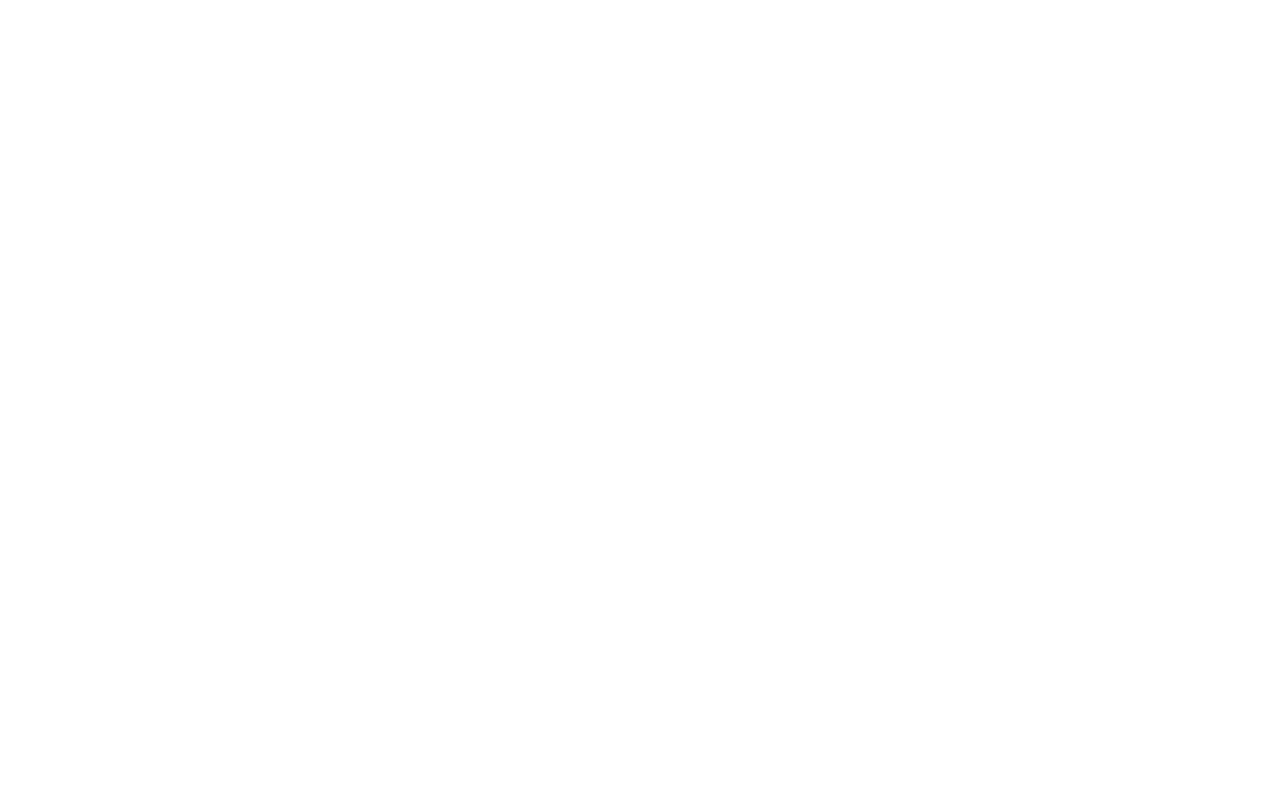
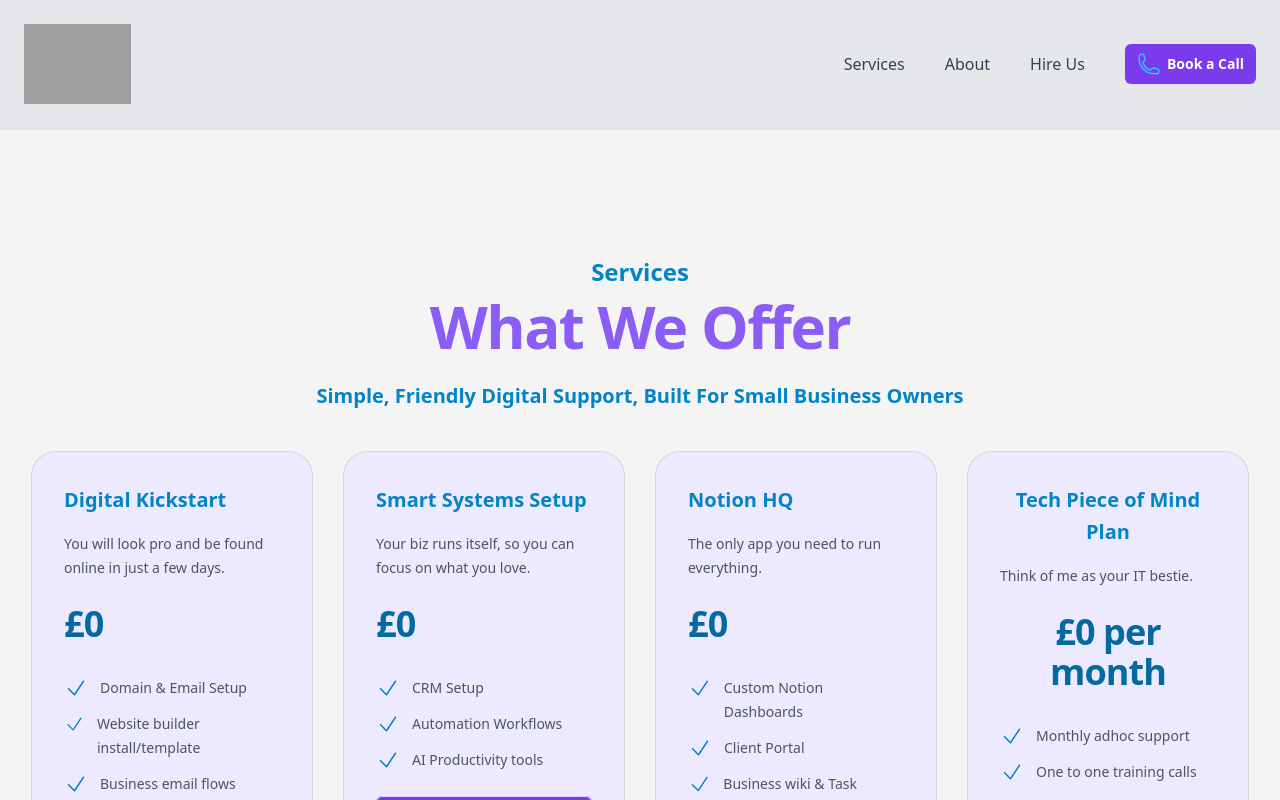
Before and after one commit to DigitalITServices/DigitalServices, a Nuxt app: page /Services in a window 1280 px wide. Before the commit this address had no page. Shown: the top 800 px of the page. Built offline with nearby package versions, Linux system fonts and the light colour scheme; grey boxes are pictures that could not be loaded.

Commit message:
Added Services page with price tiers and added to header

```diff
--- a/components/Header.vue
+++ b/components/Header.vue
@@ -17,8 +17,8 @@
 
             <!-- Desktop Menu -->
             <nav class="hidden md:flex space-x-10">
-              <div class="relative">
-                <!-- Item active: "text-gray-900", Item inactive: "text-gray-500" -->
+              <!--<div class="relative">
+
                 <button type="button" @click="isOpen =!isOpen" class="group bg-gray-200 rounded-md text-gray-700 inline-flex items-center text-base font-medium hover:text-gray-900 focus:outline-none focus:ring-2 focus:ring-offset-2 focus:ring-violet-300">
                   <span> Services </span>
                   <svg class="ml-2 h-5 w-5 text-gray-700 group-hover:text-gray-900" xmlns="http://www.w3.org/2000/svg" viewBox="0 0 20 20" fill="currentColor" aria-hidden="true">
@@ -36,7 +36,7 @@
                 >
                   <div v-show="isOpen" class="origin-top-right absolute right-0 mt-2 w-56 rounded-md shadow-lg">
                     <div class="rounded-md bg-gray-200 shadow-xs">
-                      <!-- Snipped  -->
+                      <!-- Snipped
                       <div class="absolute -ml-4 mt-3 transform z-10 px-2 w-screen max-w-md sm:px-0 lg:ml-0 lg:left-1/2 lg:-translate-x-1/2">
                         <div class="rounded-lg shadow-lg ring-1 ring-black ring-opacity-5 overflow-hidden">
                           <div class="relative grid gap-6 bg-gray-200 px-5 py-6 sm:gap-8 sm:p-8">
@@ -116,7 +116,10 @@
                     </div>
                   </div>
                 </transition>
-              </div>
+              </div>-->
+              <NuxtLink to="/Services" class="text-base font-medium text-gray-700 hover:text-gray-900 focus:outline-none focus:ring-2 focus:ring-offset-2 focus:ring-violet-300">
+                Services
+              </NuxtLink>
 
               <NuxtLink to="/About" class="text-base font-medium text-gray-700 hover:text-gray-900 focus:outline-none focus:ring-2 focus:ring-offset-2 focus:ring-violet-300">
                 About
--- /dev/null
+++ b/pages/Services.vue
@@ -0,0 +1,130 @@
+<template>
+  <div class="bg-zinc-100">
+    <Header />
+    <main>
+      <!-- Pricing section -->
+      <form class="tiers bg-zinc-100 pt-24 sm:pt-32">
+        <div class="mx-auto max-w-7xl px-6 lg:px-8">
+          <div class="mx-auto max-w-4xl text-center">
+            <h1 class="text-2xl font-bold text-sky-600">Services</h1>
+            <p class="mt-2 text-5xl font-semibold tracking-tight text-balance text-violet-500 sm:text-6xl">
+              What We Offer
+            </p>
+          </div>
+          <p class="mx-auto mt-6 max-w-2xl text-center text-4xl font-semibold text-pretty text-sky-600 sm:text-xl/8">
+            Simple, Friendly Digital Support, Built For Small Business Owners
+          </p>
+          <div class="isolate mx-auto mt-10 grid max-w-md grid-cols-1 gap-8 md:max-w-2xl md:grid-cols-2 lg:max-w-4xl xl:mx-0 xl:max-w-none xl:grid-cols-4">
+            <div v-for="tier in pricing.tiers" :key="tier.id" class="group/tier rounded-3xl p-8 ring-1 bg-violet-100 ring-gray-300 data-featured:ring-2 data-featured:ring-indigo-600">
+              <div class="flex items-center justify-between gap-x-4">
+                <h3 :id="`tier-${tier.id}`" class="text-center text-xl/8 font-bold text-sky-600">{{ tier.name }}</h3>
+              </div>
+              <p class="mt-4 text-sm/6 text-gray-600">{{ tier.description }}</p>
+              <p class="text-center mt-6 flex items-baseline gap-x-1">
+                <span class="text-4xl font-semibold tracking-tight text-sky-700">{{ tier.price }}</span>
+              </p>
+              <ul role="list" class="mt-8 space-y-3 text-sm/6 text-gray-600">
+                <li v-for="feature in tier.features" :key="feature" class="flex gap-x-3">
+                  <svg xmlns="http://www.w3.org/2000/svg" fill="none" viewBox="0 0 24 24" stroke-width="1.5" stroke="#0284c7" class="size-6">
+                    <path stroke-linecap="round" stroke-linejoin="round" d="m4.5 12.75 6 6 9-13.5" />
+                  </svg>
+                  {{ feature }}
+                </li>
+              </ul>
+              <button type="submit" name="tier" :value="tier.id" :aria-describedby="`tier-${tier.id}`" @click="goToTierPage(tier.id)" class="mt-6 block w-full rounded-md px-3 py-2 text-center text-sm/6 font-semibold text-white ring-1 ring-violet-200 ring-inset bg-violet-600">
+                Buy plan
+              </button>
+            </div>
+          </div>
+        </div>
+      </form>
+
+      <!-- FAQ section -->
+      <!--<div class="mx-auto my-24 max-w-7xl px-6 sm:my-56 lg:px-8">
+        <div class="mx-auto max-w-4xl">
+          <h2 class="text-4xl font-semibold tracking-tight text-gray-900 sm:text-5xl">Frequently asked questions</h2>
+          <dl class="mt-16 divide-y divide-gray-900/10">
+            <Disclosure as="div" v-for="faq in faqs" :key="faq.question" class="py-6 first:pt-0 last:pb-0" v-slot="{ open }">
+              <dt>
+                <DisclosureButton class="flex w-full items-start justify-between text-left text-gray-900">
+                  <span class="text-base/7 font-semibold">{{ faq.question }}</span>
+                  <span class="ml-6 flex h-7 items-center">
+                    <PlusSmallIcon v-if="!open" class="size-6" aria-hidden="true" />
+                    <MinusSmallIcon v-else class="size-6" aria-hidden="true" />
+                  </span>
+                </DisclosureButton>
+              </dt>
+              <DisclosurePanel as="dd" class="mt-2 pr-12">
+                <p class="text-base/7 text-gray-600">{{ faq.answer }}</p>
+              </DisclosurePanel>
+            </Disclosure>
+          </dl>
+        </div>
+      </div> -->
+    </main>
+    <Footer />
+  </div>
+</template>
+
+<script setup>
+const pricing = {
+  tiers: [
+    {
+      name: 'Digital Kickstart',
+      id: 'DigitalKickstart',
+      price: '£0',
+      description: 'You will look pro and be found online in just a few days.',
+      features: [
+        'Domain & Email Setup',
+        'Website builder install/template',
+        'Business email flows'
+      ],
+      //featured: false,
+    },
+    {
+      name: 'Smart Systems Setup',
+      id: 'SmartSystems',
+      price: '£0',
+      description: 'Your biz runs itself, so you can focus on what you love.',
+      features: [
+        'CRM Setup',
+        'Automation Workflows',
+        'AI Productivity tools'
+      ],
+      //featured: false,
+    },
+    {
+      name: 'Notion HQ',
+      id: 'NotionHq',
+      price: '£0',
+      description: 'The only app you need to run everything.',
+      features: [
+        'Custom Notion Dashboards',
+        'Client Portal',
+        'Business wiki & Task Tracker',
+      ],
+      //featured: true,
+    },
+    {
+      name: 'Tech Piece of Mind Plan',
+      id: 'TechSupportPlan',
+      price: '£0 per month',
+      description: 'Think of me as your IT bestie.',
+      features: [
+        'Monthly adhoc support',
+        'One to one training calls',
+        'Emergency help when things break',
+      ],
+      //featured: false,
+    },
+  ],
+}
+/*const faqs = [
+  {
+    question: "What's the best thing about Switzerland?",
+    answer:
+      "I don't know, but the flag is a big plus. Lorem ipsum dolor sit amet consectetur adipisicing elit. Quas cupiditate laboriosam fugiat.",
+  },
+  // More questions...
+]*/
+</script>
--- /dev/null
+++ b/tailwind.config.js
@@ -0,0 +1,20 @@
+/** @type {import('tailwindcss').Config} */
+export default {
+  content: [
+    './components/**/*.{vue,js,ts}',
+    './layouts/**/*.vue',
+    './pages/**/*.vue',
+    './app.vue',
+    './plugins/**/*.{js,ts}',
+  ],
+  theme: {
+    extend: {
+      colors: {
+
+      },
+    },
+  },
+  plugins: [
+    require('@tailwindcss/typography'),
+  ],
+}
```
